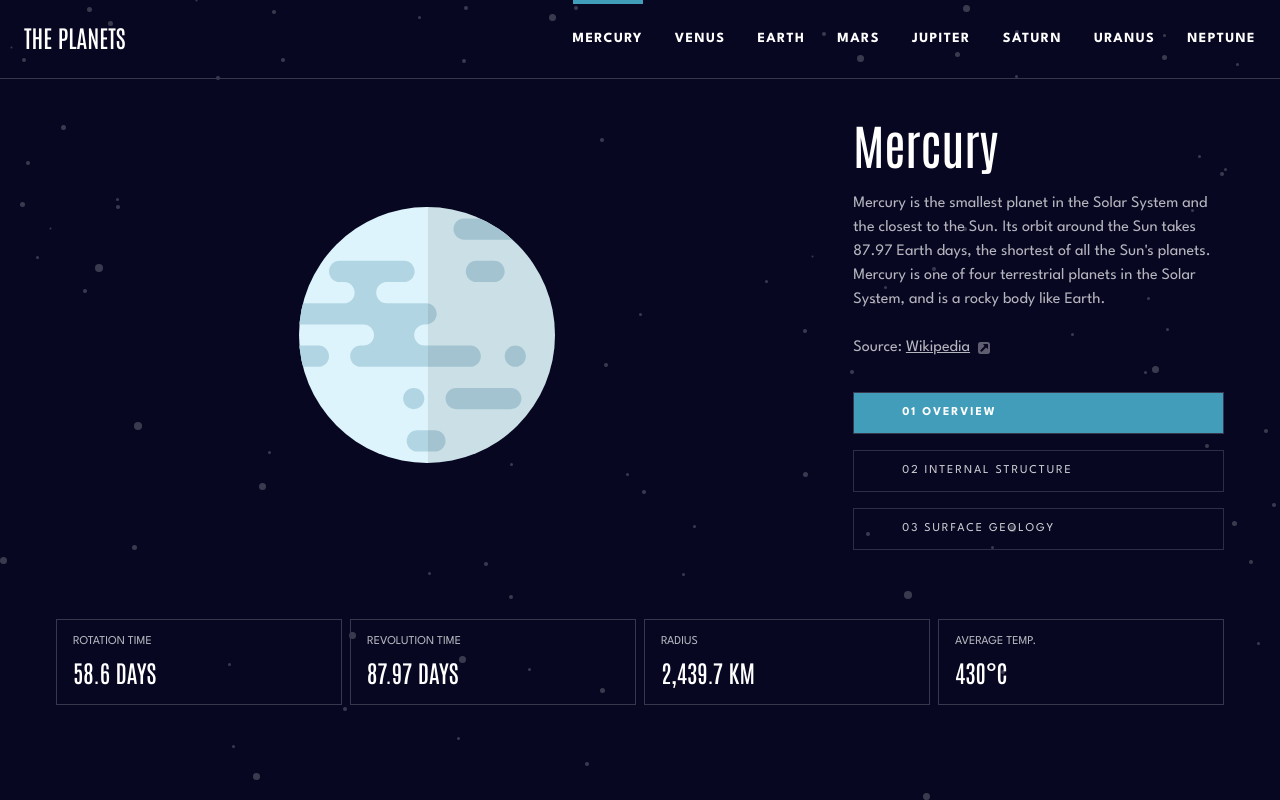
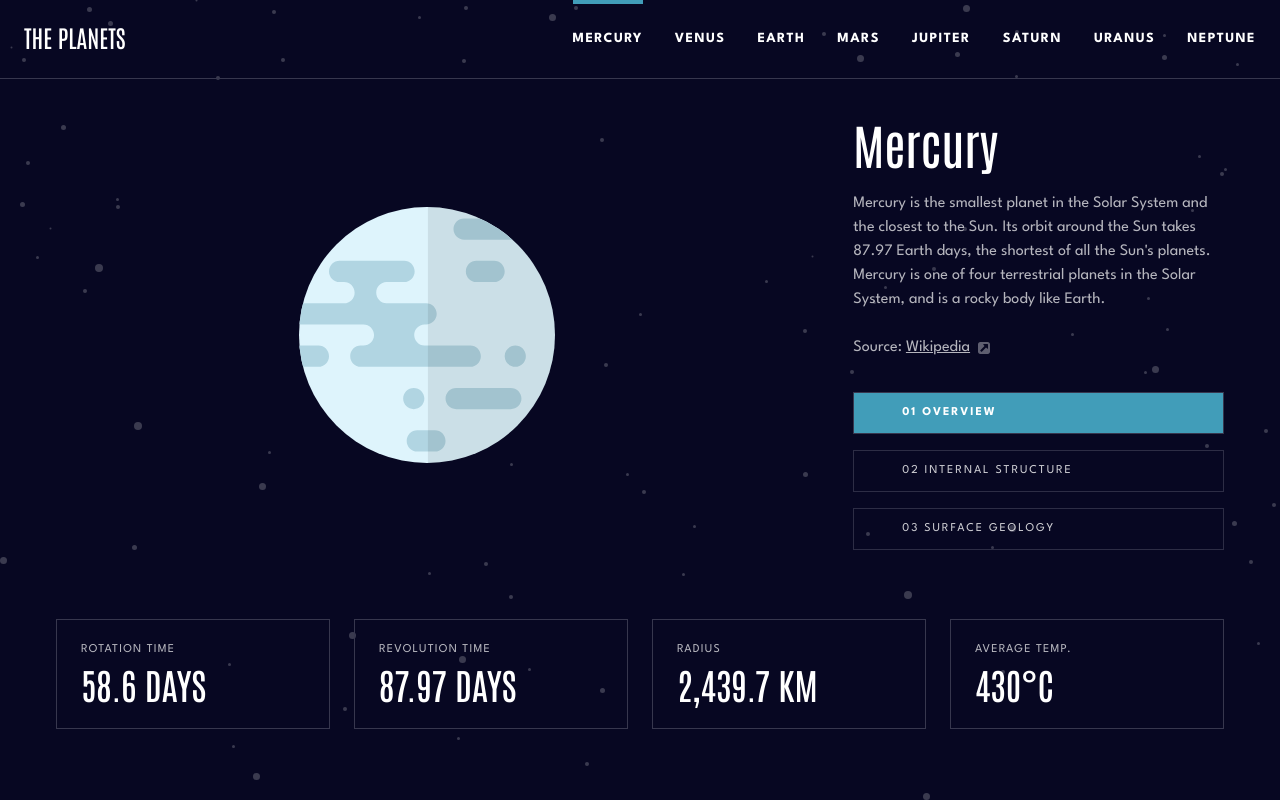
Before and after one commit to jjalbuenacabuyao/planet-facts, a Next.js app: page / in a window 1280 px wide. Built offline with nearby package versions, Linux system fonts and the light colour scheme.

Commit message:
adjust padding and gap

```diff
--- a/src/app/components/PlanetInfoContainer.tsx
+++ b/src/app/components/PlanetInfoContainer.tsx
@@ -7,9 +7,9 @@ interface Props {
 
 const PlanetInfoContainer = ({ title, value }: Props) => {
   return (
-    <li className="flex items-center justify-between border border-gray px-6 py-3 uppercase md:flex-1 md:flex-col md:items-start md:gap-2 md:p-4">
-      <h2 className="text-xs leading-none opacity-70">{title}</h2>
-      <span className={`font-antonio font-medium text-xl leading-none md:text-2xl`}>
+    <li className="flex items-center justify-between border border-gray px-6 py-3 uppercase md:flex-1 md:flex-col md:items-start md:gap-2 md:p-4 lg:p-6">
+      <h2 className="text-xs leading-none opacity-70 tracking-widest">{title}</h2>
+      <span className={`font-antonio font-medium text-xl leading-none md:text-2xl lg:text-4xl`}>
         {value}
       </span>
     </li>
--- a/src/app/components/PlanetInformation.tsx
+++ b/src/app/components/PlanetInformation.tsx
@@ -14,7 +14,7 @@ const PlanetInformation = () => {
   ];
 
   return (
-    <ul className="mb-12 mt-7 flex flex-col gap-2 px-6 md:col-span-2 md:flex-row md:px-10 lg:col-span-3 lg:px-14">
+    <ul className="mb-12 mt-7 flex flex-col gap-2 px-6 md:col-span-2 md:flex-row md:px-10 lg:col-span-3 lg:px-14 lg:gap-6">
       {planetInfo.map((item, index) => (
         <PlanetInfoContainer
           key={item}
```
